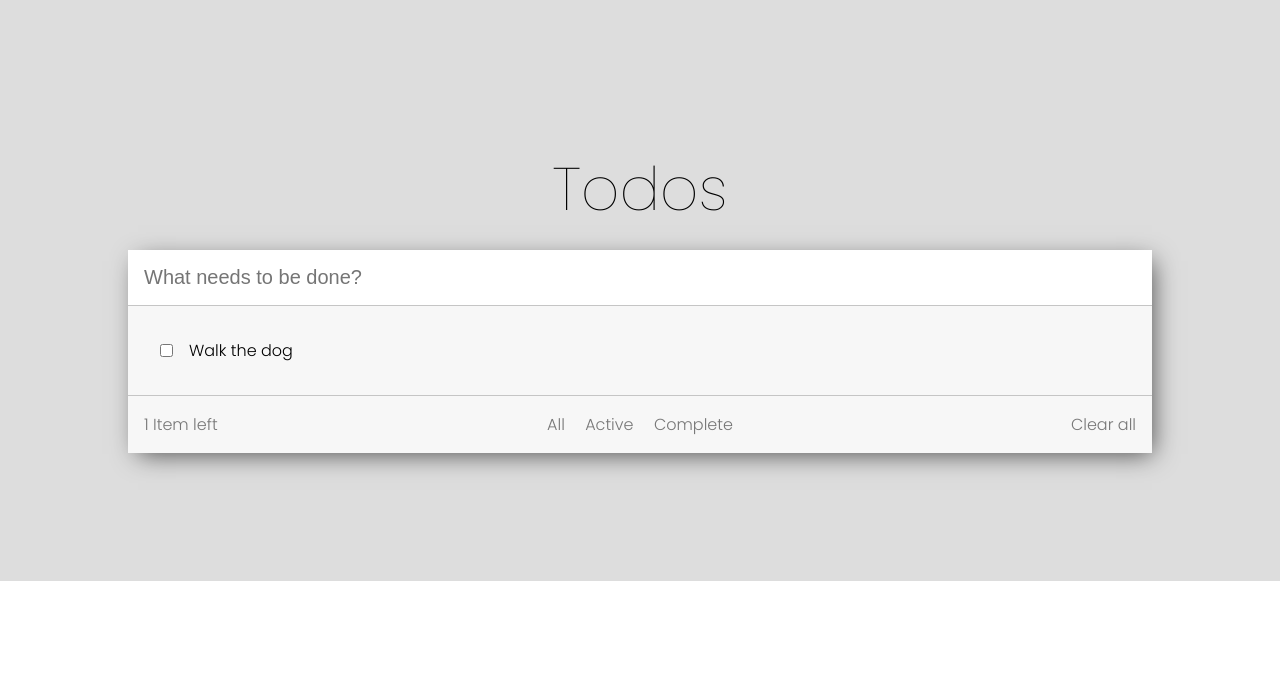
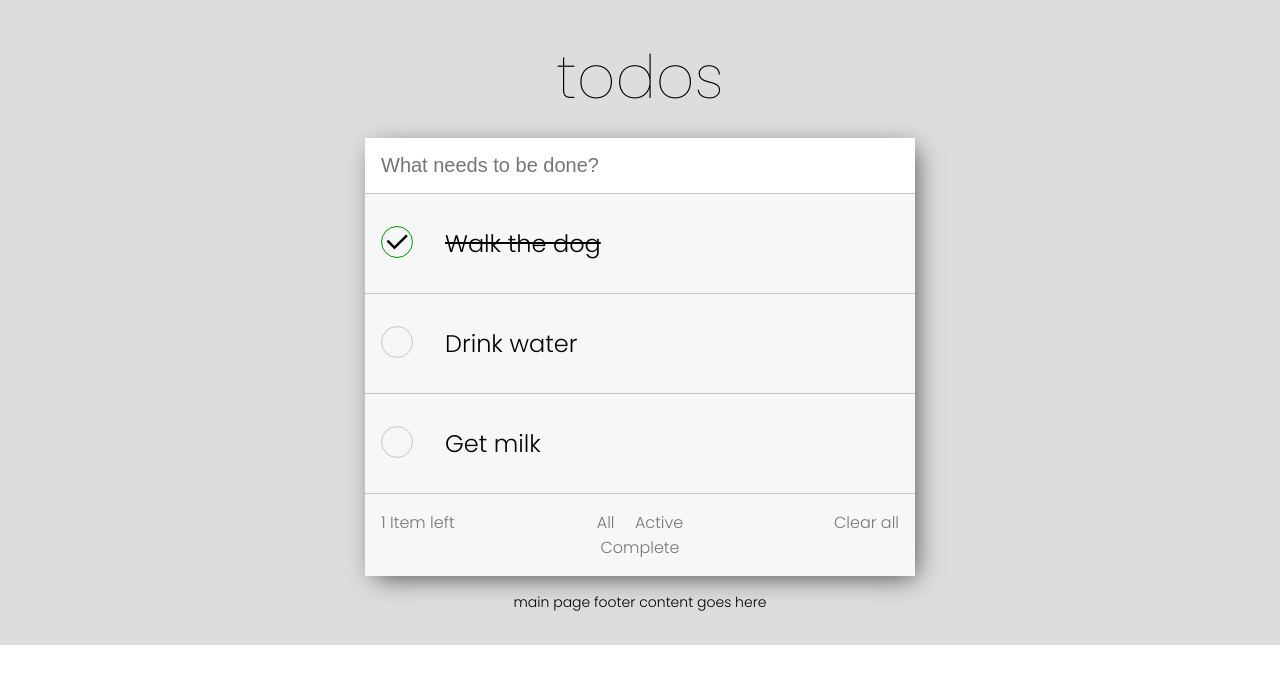
Before and after one commit to Eduardclt01/frontend-upskill, a website built with Parcel: page src/index.html in a window 1280 px wide. Built offline with nearby package versions, Linux system fonts and the light colour scheme.

Commit message:
mini refactor
- renamed page-home to just page, we won't have other pages
- split todo-app out, so that page handles higher level layout...
...and todo-app can handle its internal layout separately
- split out todo-app-item, just from an ease of dev perspective
- added static image assets

```diff
--- a/src/components/global/_mixins.scss
+++ b/src/components/global/_mixins.scss
@@ -5,3 +5,14 @@
     @content;
   }
 }
+
+@mixin clear-default-button-styling() {
+  background: none;
+  border: 0;
+  color: inherit;
+  font: inherit;
+  line-height: normal;
+  overflow: visible;
+  padding: 0;
+  user-select: none;
+}
--- a/src/components/page-home/_page-home.scss
+++ /dev/null
@@ -1,114 +0,0 @@
-@use './components/global/functions' as *;
-@use './components/global/mixins';
-
-.page-home {
-  background: #ddd;
-  padding: su();
-
-  @include mixins.media-breakpoint-up(sm) {
-    padding: su(2);
-  }
-
-  @include mixins.media-breakpoint-up(md) {
-    padding: su(4);
-  }
-
-  @include mixins.media-breakpoint-up(lg) {
-    padding: su(6);
-  }
-
-  @include mixins.media-breakpoint-up(xl) {
-    padding: su(8);
-  }
-
-  @include mixins.media-breakpoint-up(xxl) {
-    padding: su(10);
-  }
-
-  .header{
-    text-align: center;
-    padding: su(1);
-    font-size: 3rem;
-    h1{
-      font-weight: 100;
-    }
-  }
-
-  .todo-card{
-    background-color: rgb(247, 247, 247);
-    box-shadow: 5px 6px 24px -5px rgba(0,0,0,0.67);
-    -webkit-box-shadow: 5px 6px 24px -5px rgba(0,0,0,0.67);
-    -moz-box-shadow: 5px 6px 24px -5px rgba(0,0,0,0.67);
-
-    .item-input{
-      display: flex;
-      .input-box{
-        width: 100%;
-        padding: su();
-        font-size: 2rem;
-        border: none;
-        border-bottom: 1px solid rgb(197, 197, 197);
-      }
-    }
-
-    .single-item{
-      width: 100%;
-      padding: su(2);
-      display: flex;
-      border-bottom: 1px solid rgb(197, 197, 197);
-      .item-text{
-        padding-left: su();
-      }
-      .item-checkbox{
-        align-self: center;
-        border-radius: 50%;
-      }
-    }
-
-    .card-footer{
-      display: flex;
-
-      .remaining-items{
-        width: 100%;
-        padding: su();
-        color: #777;
-        @include mixins.media-breakpoint-up(sm) {
-          width: 30%;
-        }
-      }
-
-      .item-filter{
-        width: 100%;
-        text-align: center;
-        padding: su();
-
-        a{
-          color: #777;
-          text-decoration: none;
-          padding-left: su(.5);
-          padding-right: su(.5);
-        }
-        a:active {
-          border: 1px solid rgb(87, 87, 87);
-        }
-        @include mixins.media-breakpoint-up(sm) {
-          width: 40%;
-        }
-      }
-
-      .clear-list{
-        width: 100%;
-        padding: su();
-        text-align: right;
-        a{
-          color: #777;
-          text-decoration: none;
-
-        }
-        @include mixins.media-breakpoint-up(sm) {
-          width: 30%;
-        }
-      }
-    }
-  }
-}
--- /dev/null
+++ b/src/components/page/_page.scss
@@ -0,0 +1,60 @@
+@use './components/global/functions' as *;
+@use './components/global/mixins';
+
+.page {
+  background: #ddd;
+  padding: su();
+
+  &__header {
+    font-size: 3rem;
+    padding: su(1);
+    text-align: center;
+
+    h1 {
+      font-weight: 100;
+    }
+  }
+
+  &__main {
+    margin: 0 auto;
+    max-width: 55rem;
+    padding: 0;
+  }
+
+  &__footer {
+    font-size: 1.4rem;
+    padding: su(1);
+    text-align: center;
+  }
+
+  // @include mixins.media-breakpoint-up(sm) {
+  //   &__main {
+  //     padding: su(2);
+  //   }
+  // }
+
+  // @include mixins.media-breakpoint-up(md) {
+  //   &__main {
+  //     padding: su(4);
+  //   }
+  // }
+
+  // @include mixins.media-breakpoint-up(lg) {
+  //   &__main {
+  //     padding: su(6);
+  //   }
+  // }
+
+  // @include mixins.media-breakpoint-up(xl) {
+  //   &__main {
+  //     padding: su(8);
+  //   }
+  // }
+
+  // @include mixins.media-breakpoint-up(xxl) {
+  //   &__main {
+  //     padding: su(10);
+  //   }
+  // }
+
+}
--- /dev/null
+++ b/src/components/todo-app-item/_todo-app-item.scss
@@ -0,0 +1,59 @@
+@use './components/global/functions' as *;
+@use './components/global/mixins';
+
+.todo-app-item {
+  $this: &;
+  display: flex;
+  padding: su(2) 0;
+  width: 100%;
+
+  > * {
+    margin-left: su(1);
+  }
+
+  &__toggle {
+    appearance: none;
+    border: 1px solid #C8C8C8;
+    border-radius: 50%;
+    cursor: pointer;
+    height: su(2);
+    width: su(2);
+
+    &:checked {
+      background: url('/components/todo-app-item/assets/check-line.svg') no-repeat center center;
+      background-size: contain;
+      border-color: #090;
+    }
+  }
+
+  &__title {
+    flex: 1 0 auto;
+    font-size: 2.4rem;
+    padding-left: su();
+  }
+
+  &__delete-button {
+    @include mixins.clear-default-button-styling;
+    background: url('/components/todo-app-item/assets/close-line.svg') no-repeat center center;
+    background-size: contain;
+    cursor: pointer;
+    opacity: 0;
+    width: su(4);
+  }
+
+  &:hover {
+    #{$this} {
+      &__delete-button {
+        opacity: 1;
+      }
+    }
+  }
+
+  &--completed {
+    #{$this} {
+      &__title {
+        text-decoration: line-through;
+      }
+    }
+  }
+}
--- /dev/null
+++ b/src/components/todo-app/_todo-app.scss
@@ -0,0 +1,73 @@
+@use './components/global/functions' as *;
+@use './components/global/mixins';
+@use './components/todo-app-item/todo-app-item';
+
+.todo-app {
+  background-color: rgb(247, 247, 247);
+  box-shadow: 5px 6px 24px -5px rgba(0, 0, 0, 0.67);
+  -webkit-box-shadow: 5px 6px 24px -5px rgba(0, 0, 0, 0.67);
+  -moz-box-shadow: 5px 6px 24px -5px rgba(0, 0, 0, 0.67);
+
+  .item-input {
+    display: flex;
+    .input-box {
+      width: 100%;
+      padding: su();
+      font-size: 2rem;
+      border: none;
+      border-bottom: 1px solid rgb(197, 197, 197);
+    }
+  }
+
+  &__items {
+    > * + * {
+      border-top: 1px solid rgb(197, 197, 197);
+    }
+  }
+
+  &__footer {
+    border-top: 1px solid rgb(197, 197, 197);
+    display: flex;
+
+    .remaining-items {
+      width: 100%;
+      padding: su();
+      color: #777;
+      @include mixins.media-breakpoint-up(sm) {
+        width: 30%;
+      }
+    }
+
+    .item-filter {
+      width: 100%;
+      text-align: center;
+      padding: su();
+
+      a {
+        color: #777;
+        text-decoration: none;
+        padding-left: su(0.5);
+        padding-right: su(0.5);
+      }
+      a:active {
+        border: 1px solid rgb(87, 87, 87);
+      }
+      @include mixins.media-breakpoint-up(sm) {
+        width: 40%;
+      }
+    }
+
+    .clear-list {
+      width: 100%;
+      padding: su();
+      text-align: right;
+      a {
+        color: #777;
+        text-decoration: none;
+      }
+      @include mixins.media-breakpoint-up(sm) {
+        width: 30%;
+      }
+    }
+  }
+}
--- a/src/index.html
+++ b/src/index.html
@@ -11,21 +11,39 @@
 </head>
 
 <body>
-  <div class="page-home">
-    <header class="header">
-      <h1>Todos</h1>
+  <div class="page">
+    <header class="page__header">
+      <h1>todos</h1>
     </header>
 
-    <main>
-      <div class="todo-card">
-        <div class="item-input">
-          <input type="text" class='input-box'  placeholder="What needs to be done?">
-        </div>
-        <div class="single-item">
-          <input class="item-checkbox" type="checkbox" id="" name="" value="">
-          <p class="item-text">Walk the dog</p>
-        </div>
-        <div class="card-footer">
+    <main class="page__main">
+
+      <div class="todo-app">
+        <header class="todo-app__header">
+          <div class="item-input">
+            <input type="text" class='input-box' placeholder="What needs to be done?">
+          </div>
+        </header>
+
+        <ul class="todo-app__items">
+          <li class="todo-app-item todo-app-item--completed">
+            <input class="todo-app-item__toggle" type="checkbox" checked />
+            <label class="todo-app-item__title">Walk the dog</label>
+            <button class="todo-app-item__delete-button"></button>
+          </li>
+          <li class="todo-app-item">
+            <input class="todo-app-item__toggle" type="checkbox" />
+            <label class="todo-app-item__title">Drink water</label>
+            <button class="todo-app-item__delete-button"></button>
+          </li>
+          <li class="todo-app-item">
+            <input class="todo-app-item__toggle" type="checkbox" />
+            <label class="todo-app-item__title">Get milk</label>
+            <button class="todo-app-item__delete-button"></button>
+          </li>
+        </ul>
+
+        <footer class="todo-app__footer">
           <div class="remaining-items">
             <p>1 Item left</p>
           </div>
@@ -37,11 +55,14 @@
           <div class="clear-list">
             <a href="#">Clear all</a>
           </div>
-        </div>
+        </footer>
       </div>
+
     </main>
 
-    <footer></footer>
+    <footer class="page__footer">
+      main page footer content goes here
+    </footer>
   </div>
 </body>
 
--- a/src/index.scss
+++ b/src/index.scss
@@ -1,2 +1,3 @@
 @use './components/global/global';
-@use './components/page-home/page-home';
+@use './components/page/page';
+@use './components/todo-app/todo-app';
```
Also changed, not shown: src/components/todo-app-item/assets/check-line.svg (added), src/components/todo-app-item/assets/close-line.svg (added).
